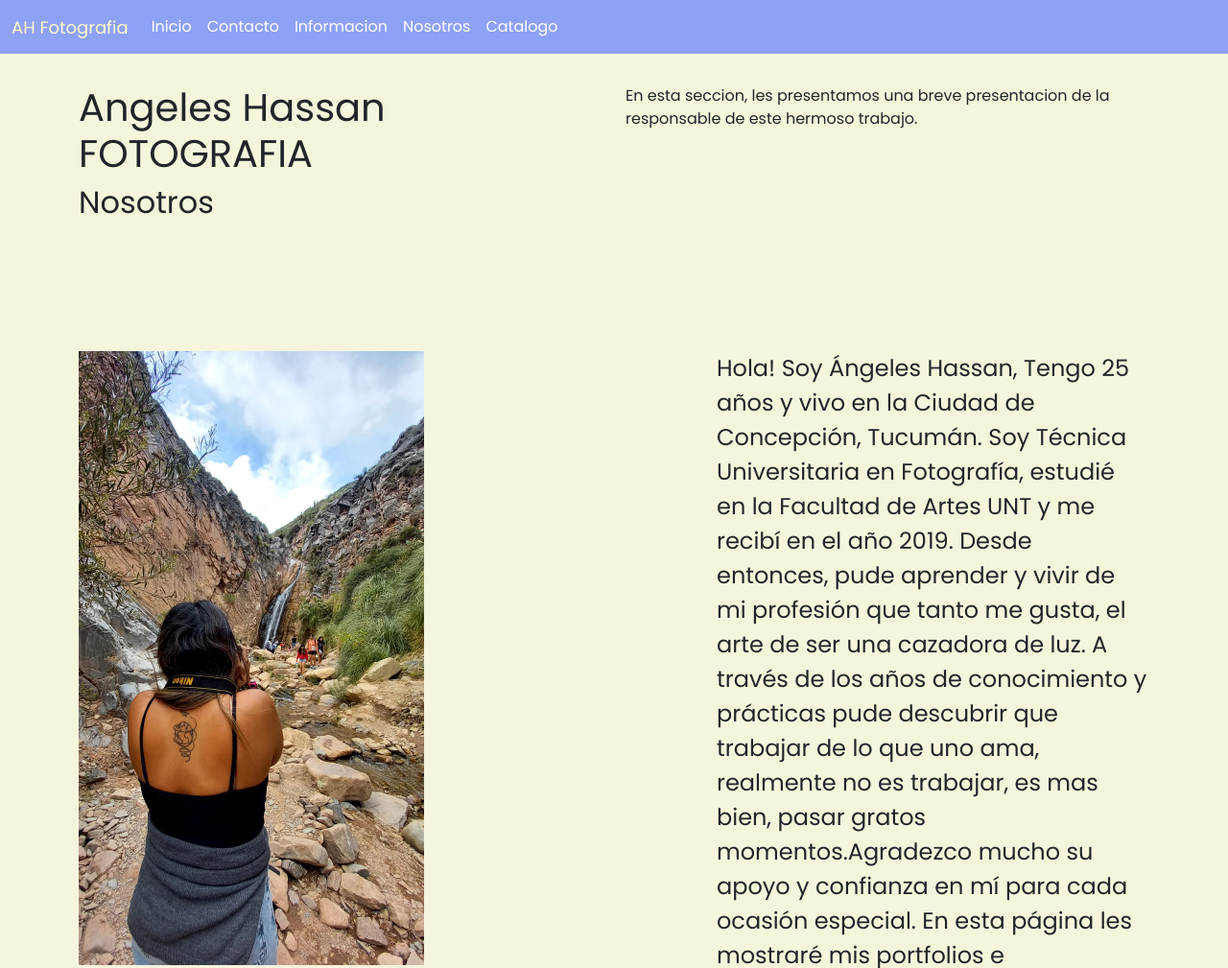
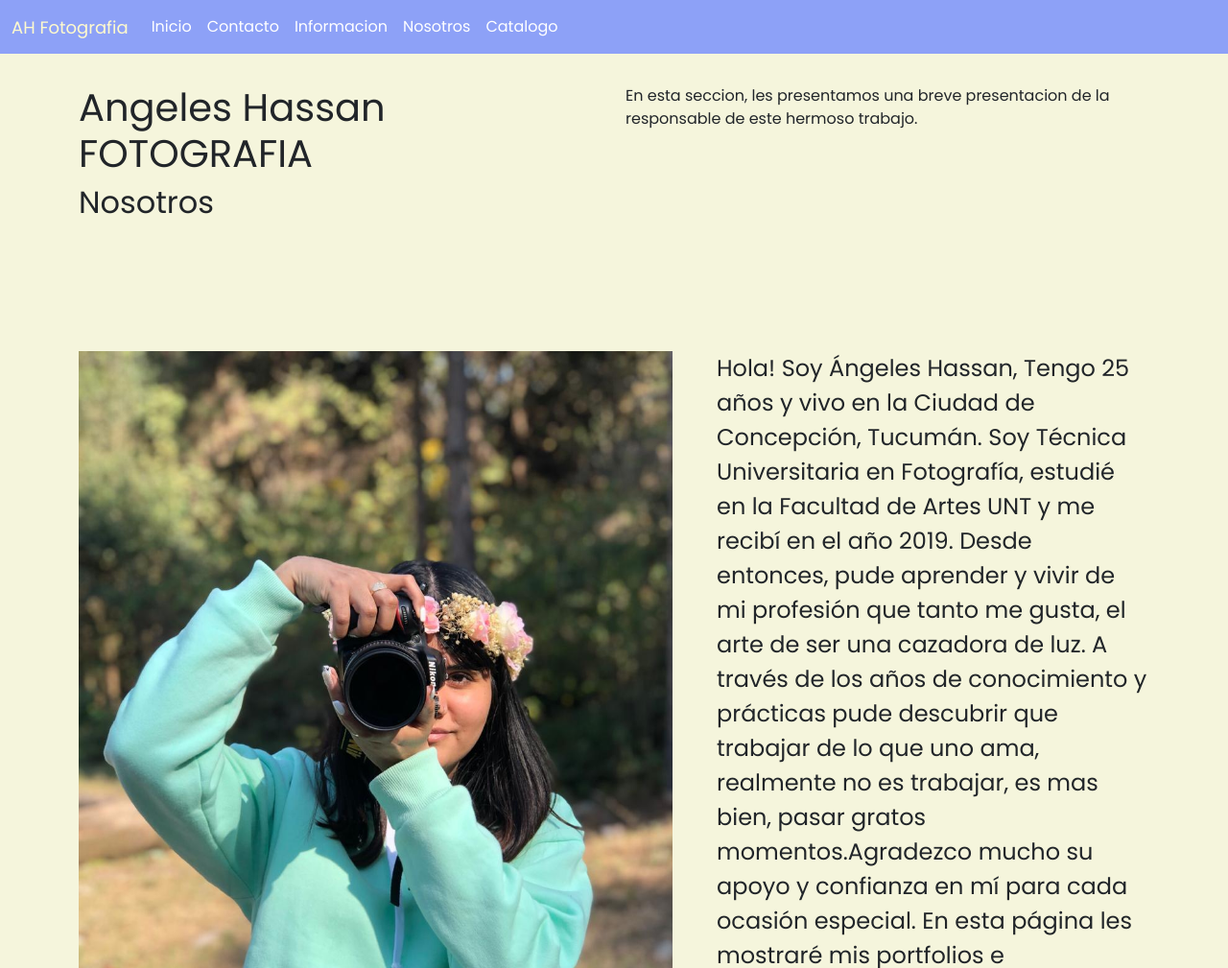
Before and after one commit to joacocortes01/PreEntrega3-Cortes, a website: page nosotros.html in a window 1280 px wide. Shown: the top 1009 px of the page at 96% size. Drawn offline with Linux system fonts and the light colour scheme.

Commit message:
se agrega img

```diff
--- a/nosotros.html
+++ b/nosotros.html
@@ -68,11 +68,7 @@
         <div class="container">
           <div class="row">
             <div class="col-sm-6 col-md-7">
-              <img
-                src="img/WhatsApp Image 2022-10-04 at 00.07.55 (2).jpeg"
-                height="50%"
-                alt="escudo"
-              />
+              <img src="img/nosotros.jpeg" height="65%" alt="escudo" />
             </div>
             <div class="col-sm-6 col-md-5">
               <p class="parrafo">
```
Also changed, not shown: img/nosotros.jpeg (added).
